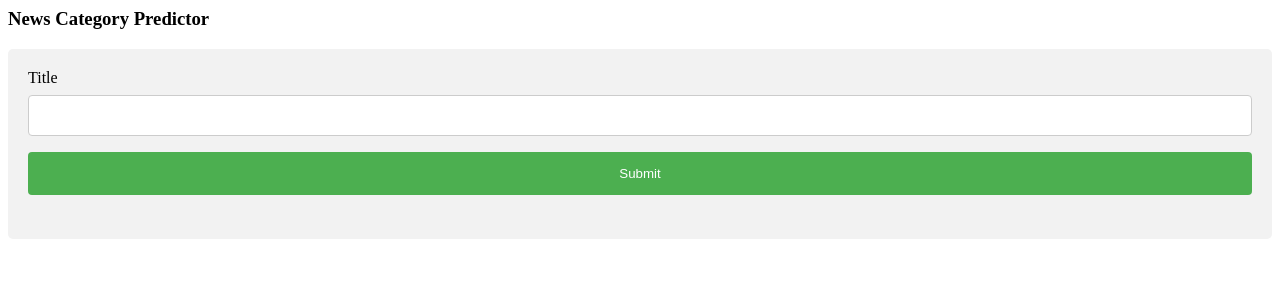
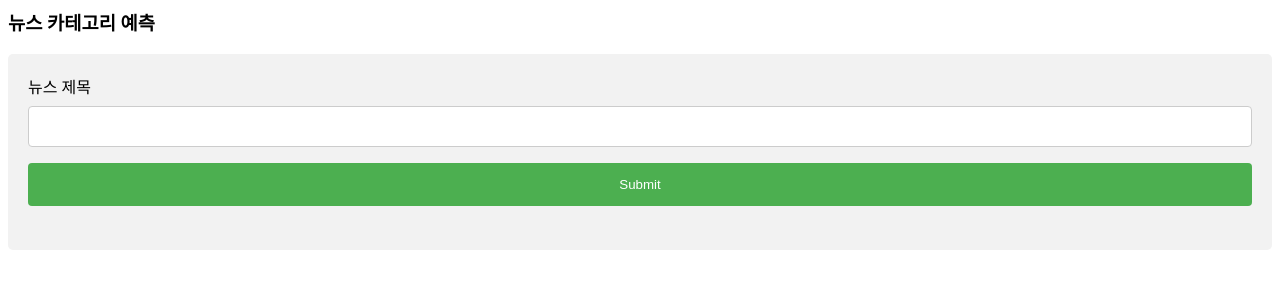
Before and after one commit to cjh1212/Internship-Project-CICD, a Flask app: page / in a window 1280 px wide. Shown: the top 300 px of the page. Run offline with Flask 2, Linux system fonts and the light colour scheme.

Commit message:
update index.html

```diff
--- a/templates/index.html
+++ b/templates/index.html
@@ -32,10 +32,10 @@ div {
 }
 </Style>
    <body>
-	<h3>News Category Predictor</h3>
+	<h3>뉴스 카테고리 예측</h3>
 	<div>
 		<form action="/result", method = "POST">
-			<label for="fname">Title</label>
+			<label for="fname">뉴스 제목</label>
 			<input type="text" id="fname" name="sentence">
 			<input type="submit" value="Submit">
 		</form>
```
